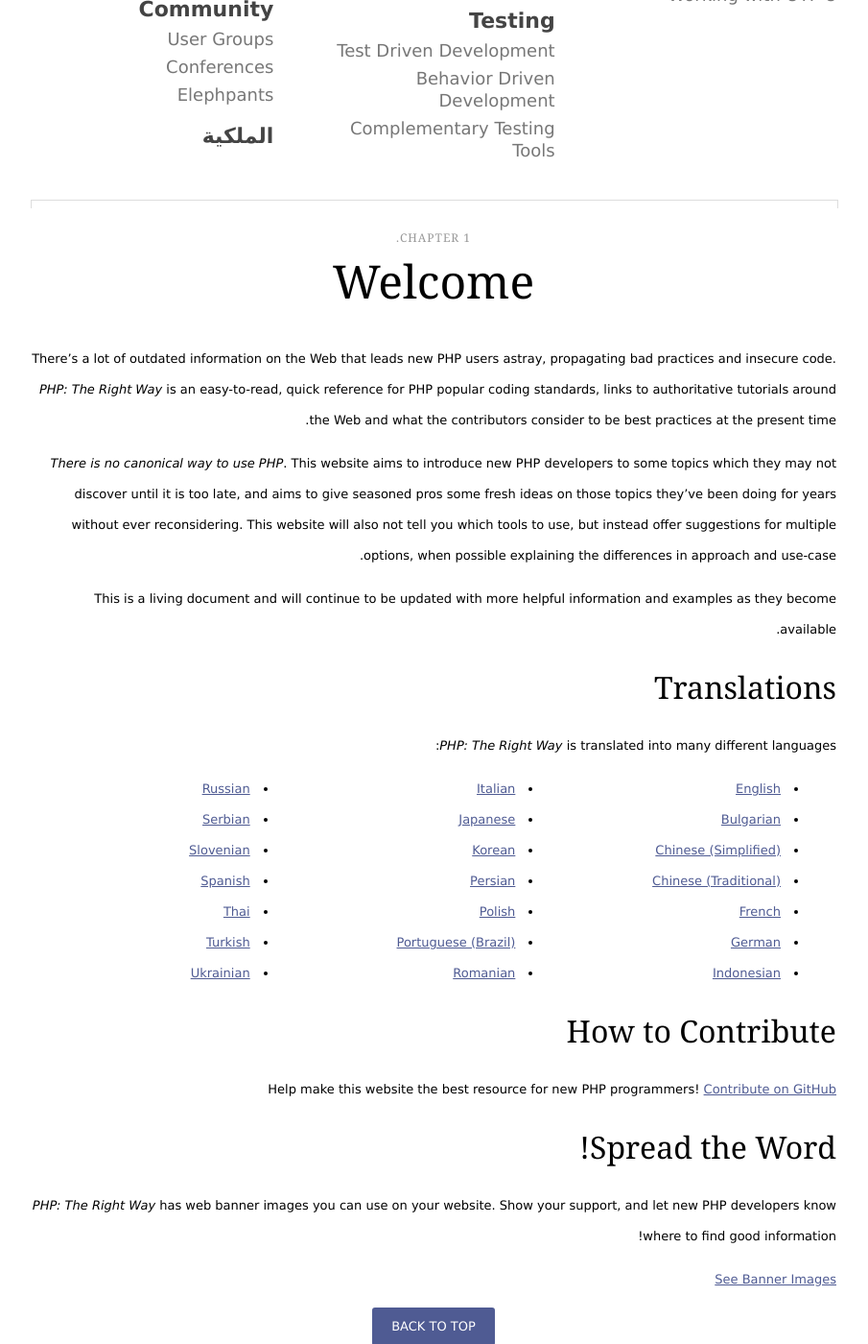
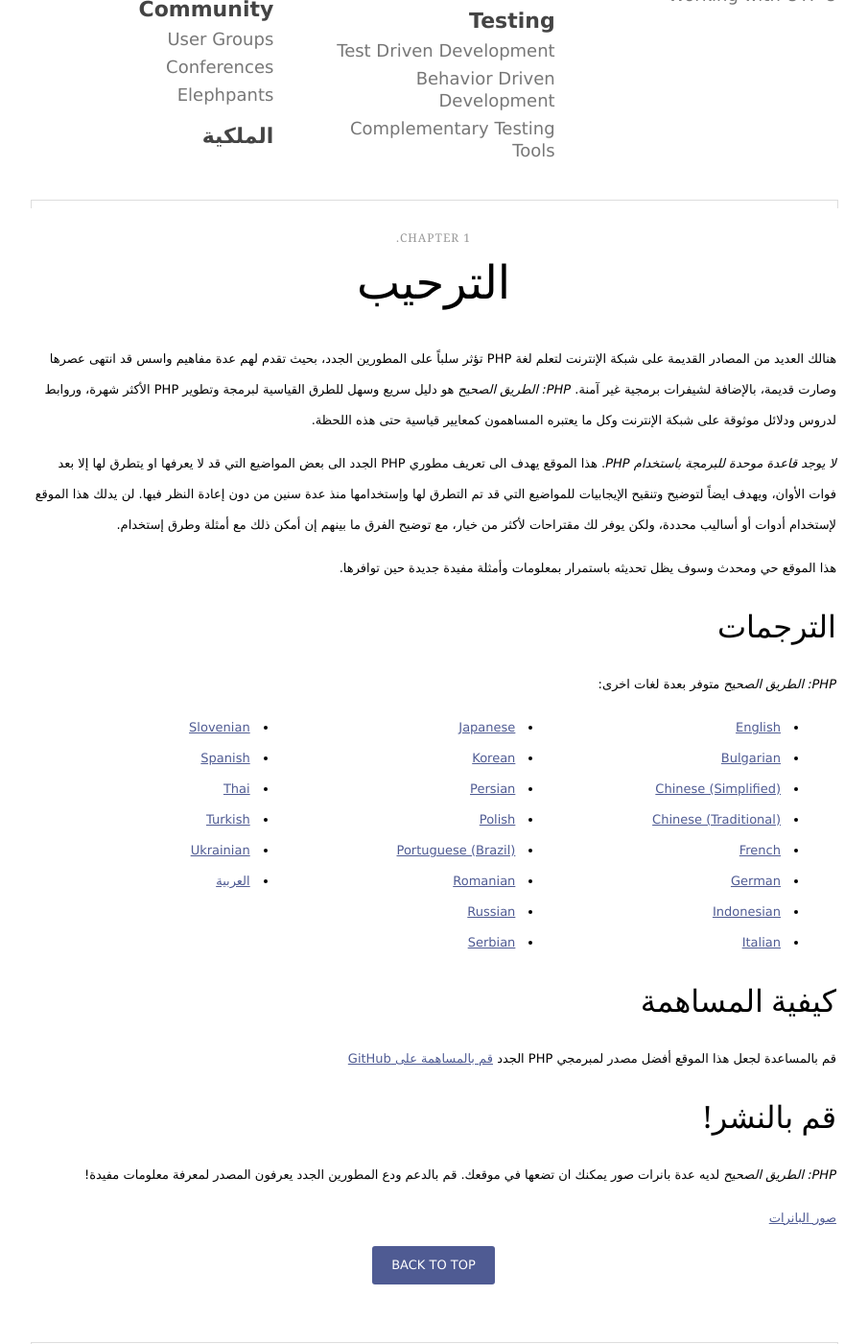
Before and after one commit to codeguy/php-the-right-way, a Jekyll site: the page built from index.html, in a window 1280 px wide and 1400 px high, scrolled down 1123 px. Shown: the whole window at 96% size, without its empty margins (188-1093 px from the left). Built offline with Jekyll 4.4.1, drawn with Linux system fonts in a browser that asks for light colours; some web fonts are replaced.

Commit message:
Fixed body font-size and line height for page.html. Added Translation for welcome section document.

```diff
--- a/_includes/welcome.md
+++ b/_includes/welcome.md
@@ -1,24 +1,22 @@
-# Welcome
+# الترحيب
 
-There's a lot of outdated information on the Web that leads new PHP users astray,
-propagating bad practices and insecure code. _PHP: The Right Way_ is an easy-to-read,
-quick reference for PHP popular coding standards, links to authoritative tutorials
-around the Web and what the contributors consider to be best practices at the present
-time.
+هنالك العديد من المصادر القديمة على شبكة الإنترنت لتعلم لغة PHP تؤثر سلباً على المطورين الجدد،
+بحيث تقدم لهم عدة مفاهيم واسس قد انتهى عصرها وصارت قديمة، بالإضافة لشيفرات برمجية غير آمنة.
+_PHP: الطريق الصحيح_ هو دليل سريع وسهل للطرق القياسية لبرمجة وتطوير PHP الأكثر شهرة،
+وروابط لدروس ودلائل موثوقة على شبكة الإنترنت وكل ما يعتبره المساهمون كمعايير قياسية
+حتى هذه اللحظة.
 
-_There is no canonical way to use PHP_. This website aims to introduce new PHP
-developers to some topics which they may not discover until it is too late, and aims
-to give seasoned pros some fresh ideas on those topics they've been doing for years
-without ever reconsidering. This website will also not tell you which tools to use, but
-instead offer suggestions for multiple options, when possible explaining the differences
-in approach and use-case.
+_لا يوجد قاعدة موحدة للبرمجة باستخدام PHP_. هذا الموقع يهدف الى تعريف مطوري PHP الجدد الى بعض
+المواضيع التي قد لا يعرفها او يتطرق لها إلا بعد فوات الأوان، ويهدف ايضاً لتوضيح وتنقيح الإيجابيات
+ للمواضيع التي قد تم التطرق لها وإستخدامها منذ عدة سنين من دون إعادة النظر فيها.
+ لن يدلك هذا الموقع لإستخدام أدوات أو أساليب محددة، ولكن يوفر لك مقتراحات لأكثر من خيار،
+مع توضيح الفرق ما بينهم إن أمكن ذلك مع أمثلة وطرق إستخدام.
 
-This is a living document and will continue to be updated with more helpful information
-and examples as they become available.
+هذا الموقع حي ومحدث وسوف يظل تحديثه باستمرار بمعلومات وأمثلة مفيدة جديدة حين توافرها.
 
-## Translations
+## الترجمات
 
-_PHP: The Right Way_ is translated into many different languages:
+_PHP: الطريق الصحيح_ متوفر بعدة لغات اخرى:
 
 * [English](http://www.phptherightway.com)
 * [Bulgarian](http://bg.phptherightway.com/)
@@ -41,17 +39,18 @@ _PHP: The Right Way_ is translated into many different languages:
 * [Thai](https://apzentral.github.io/php-the-right-way/)
 * [Turkish](http://hkulekci.github.io/php-the-right-way/)
 * [Ukrainian](http://iflista.github.com/php-the-right-way/)
+* [العربية](http://adaroobi.github.io/php-the-right-way/)
 
-## How to Contribute
+## كيفية المساهمة
 
-Help make this website the best resource for new PHP programmers! [Contribute on GitHub][1]
+قم بالمساعدة لجعل هذا الموقع أفضل مصدر لمبرمجي PHP الجدد [قم بالمساهمة على GitHub][1]
 
-## Spread the Word!
+## قم بالنشر!
 
-_PHP: The Right Way_ has web banner images you can use on your website. Show your support, and let new PHP developers
-know where to find good information!
+_PHP: الطريق الصحيح_ لديه عدة بانرات صور يمكنك ان تضعها في موقعك. قم بالدعم ودع المطورين الجدد يعرفون المصدر
+لمعرفة معلومات مفيدة!
 
-[See Banner Images][2]
+[صور البانرات][2]
 
 [1]: https://github.com/codeguy/php-the-right-way/tree/gh-pages
-[2]: /banners.html
+[2]: banners.html
```
Also changed, not shown: _layouts/page.html (+1 -1 lines).
